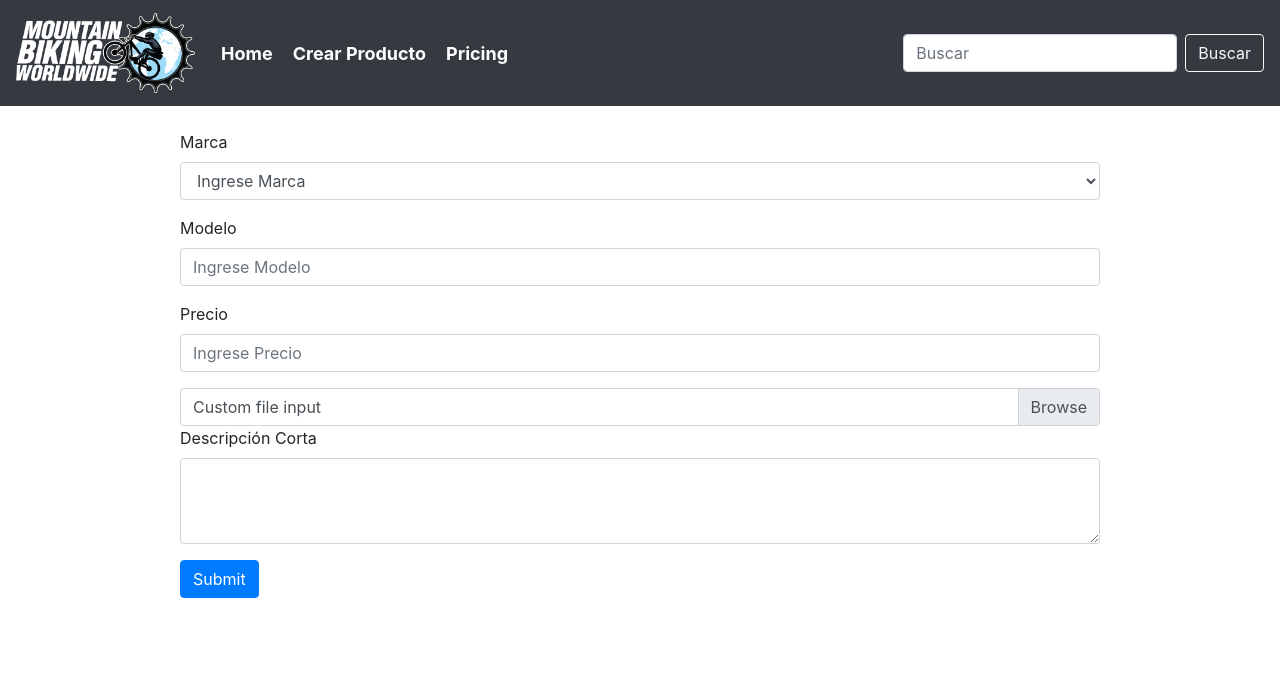
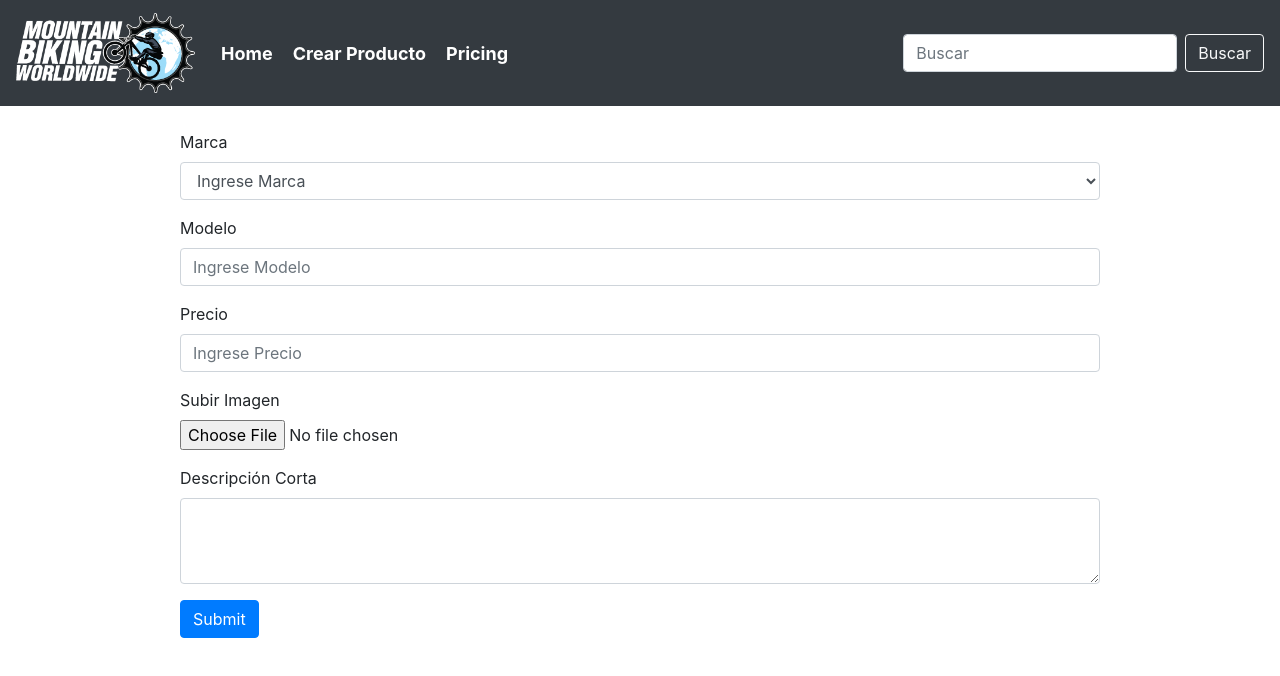
Before and after one commit to RafaelOrtizBarrera/bike-store-online, a React (Create React App) app: page /crearProducto in a window 1280 px wide. Shown: the top 676 px of the page. Built offline with nearby package versions, Linux system fonts and the light colour scheme.

Commit message:
Se implementa axios para llamada backend

```diff
--- a/package.json
+++ b/package.json
@@ -6,6 +6,7 @@
     "@testing-library/jest-dom": "^4.2.4",
     "@testing-library/react": "^9.5.0",
     "@testing-library/user-event": "^7.2.1",
+    "axios": "^0.19.2",
     "bootstrap": "^4.4.1",
     "react": "^16.13.1",
     "react-bootstrap": "^1.0.0",
--- a/src/producto/componentes/CrearProducto.js
+++ b/src/producto/componentes/CrearProducto.js
@@ -1,6 +1,7 @@
 import React from 'react';
 import Form from 'react-bootstrap/Form';
 import Button from 'react-bootstrap/Button';
+import axios from 'axios';
 
 
 class CrearProducto extends React.Component {
@@ -11,28 +12,40 @@ class CrearProducto extends React.Component {
             modelo: '',
             precio: '',
             descripcionCorta: '',
-            imagen: '',
+            imagen: null
         }
+
+        this.fileInput = React.createRef();
     }
 
-    handleChange = (e) => {
-        const { name, value } = e.target
-        this.setState({ [name]: value })
+    handleChange = (event) => {
+        const { name, value } = event.target;
+        console.log('name ' + name + ' value ' + value);
+        this.setState({ [name]: value });
     }
 
     handleSubmit = (e) => {
         e.preventDefault()
         let url = 'http://127.0.0.1:8080/producto';
-        console.log('bicicleta '+JSON.stringify(this.state));
-        fetch('http://127.0.0.1:8080/producto', {
+
+        let fileImg = this.fileInput.current.files[0];
+
+        let formData = new FormData();
+        formData.append('marca', this.state.marca);
+        formData.append('modelo', this.state.modelo);
+        formData.append('precio', this.state.precio);
+        formData.append('descripcionCorta', this.state.descripcionCorta);
+        formData.append('imagen', fileImg);
+        axios({
+            url: url,
             method: 'POST',
-            body: JSON.stringify(this.state),
-            headers: {
-                'Content-Type': 'application/json'
-            }
-        }).then(res => res.json())
-            .catch(error => console.error('Error:', JSON.stringify(error)))
-            .then(response => console.log('Success:', JSON.stringify(response)));
+            data: formData
+        }).then(res => {
+            console.log(res);
+            console.log(res.data);
+        });
+
+
     }
 
     render() {
@@ -59,12 +72,12 @@ class CrearProducto extends React.Component {
                     <Form.Control type="number" name="precio" onChange={this.handleChange} placeholder="Ingrese Precio" />
                 </Form.Group>
 
-                <Form.File
-                    id="custom-file"
-                    name="imagen"
-                    label="Custom file input"
-                    custom
-                />
+                <div className="mb-3">
+                    <Form.File id="formcheck-api-regular">
+                        <Form.File.Label>Subir Imagen</Form.File.Label>
+                        <Form.File.Input name="imagen" ref={this.fileInput}/>
+                    </Form.File>
+                </div>
                 <Form.Group controlId="descripcionCorta">
                     <Form.Label>Descripción Corta</Form.Label>
                     <Form.Control as="textarea" name="descripcionCorta" onChange={this.handleChange} rows="3" />
--- a/src/producto/componentes/Producto.js
+++ b/src/producto/componentes/Producto.js
@@ -6,7 +6,7 @@ const Producto = (props) => {
 
     return (
         <>
-            <Card style={{ width: '18rem', float: 'left', 'margin': '0 20px' }}>
+            <Card style={{ width: '18rem', float: 'left', 'margin-right': '15px',  'margin-top': '10px', 'margin-bottom': '10px'}}>
                 <Card.Img variant="top" src="holder.js/100px180" />
                 <Card.Body>
                     <Card.Title>{props.producto.modelo}</Card.Title>
```
Also changed, not shown: 1 other file (tests, documents, lock files or other folders).
